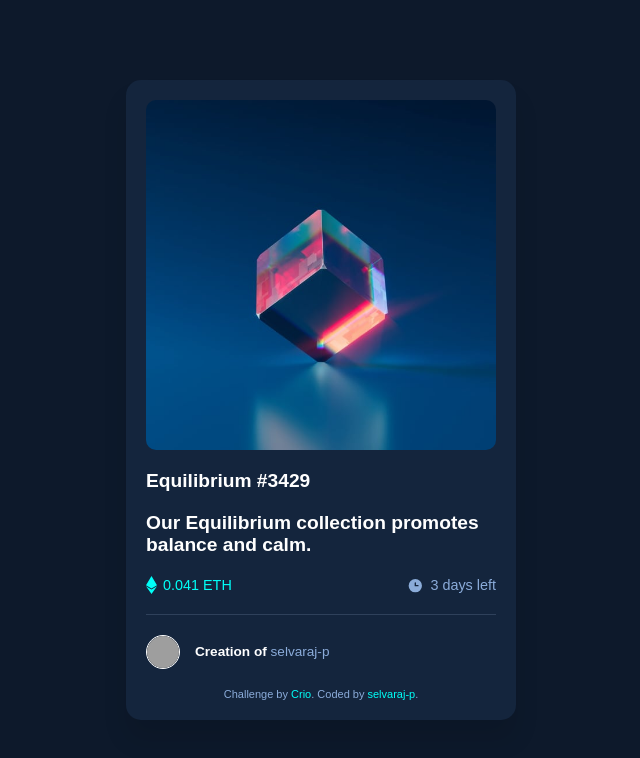
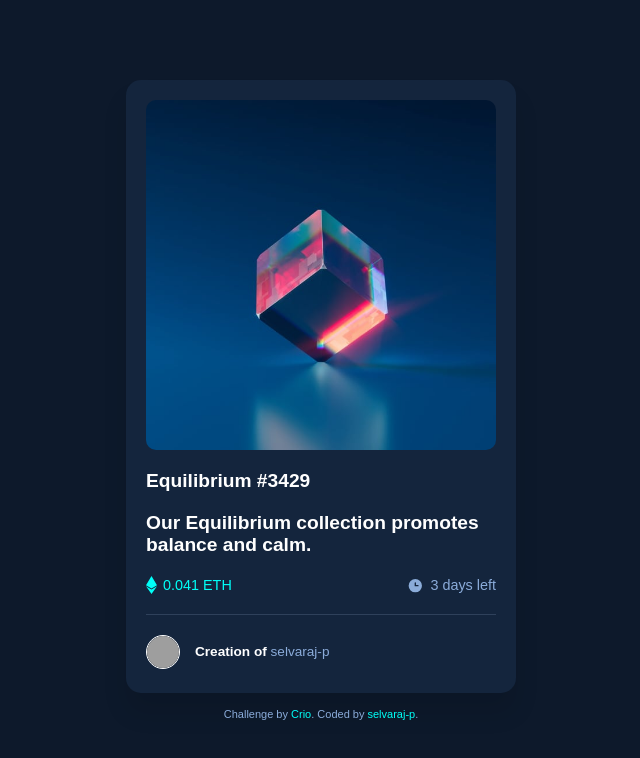
Before and after one commit to Selvaraj-p/nft-preview-card, a React (Create React App) app: page / in a window 1280 px wide. Shown: the top 758 px of the page, without its empty margins (319-959 px from the left). Built offline with nearby package versions, Linux system fonts and the light colour scheme; grey boxes are pictures that could not be loaded.

Commit message:
footer seperated

```diff
--- a/src/NftCard.jsx
+++ b/src/NftCard.jsx
@@ -6,7 +6,7 @@ import ethIcon from '../src/images/icon-ethum.svg';
 import clockIcon from '../src/images/icon-clock.svg';
 export default function NftCard() {
   return (
-    <main className="card">
+<div><main className="card">
       <div className="card__images">
         <img src={nftImage} alt="Equilibrium" />
         <div className="card__images-layer">
@@ -34,14 +34,14 @@ export default function NftCard() {
         <img src={creatorAvatar} alt="Creator" />
         <p><span>Creation of </span>selvaraj-p</p>
       </div>
-
+  </main>
   <footer>
     <div className="attribution">
       Challenge by <a href="https://www.crio.do" target="_blank" rel="noopener noreferrer">Crio</a>.
       Coded by <a href="https://github.com/selvaraj-p" target="_blank" rel="noopener noreferrer">selvaraj-p</a>.
     </div>
   </footer>
+</div>
 
-    </main>
   );
 }
```
Lines whose indentation alone changed are shown as unchanged.
